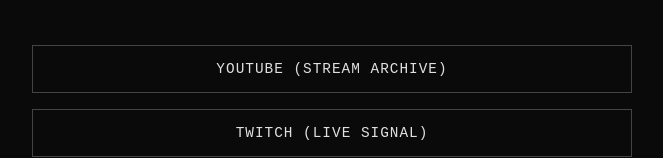
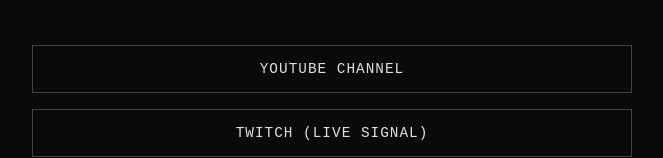
Before and after one commit to poeticize/baltimoresoundlab, a plain HTML site: page index.html in a window 1280 px wide. Shown: the part 381-539 px from the top of the page, without its empty margins (308-971 px from the left). Drawn offline with Linux system fonts and the light colour scheme.

Commit message:
Update index.html

```diff
--- a/index.html
+++ b/index.html
@@ -108,7 +108,7 @@
         </div>
 
         <div class="links">
-            <a href="#" class="link-btn">YouTube (Stream Archive)</a>
+            <a href="https://www.youtube.com/@BaltimoreSoundLab" class="link-btn">YouTube Channel</a>
             <a href="#" class="link-btn">Twitch (Live Signal)</a>
             <a href="#" class="link-btn">Instagram (Visuals)</a>
             <a href="mailto:your-email@example.com" class="link-btn">Contact the Lab</a>
```
